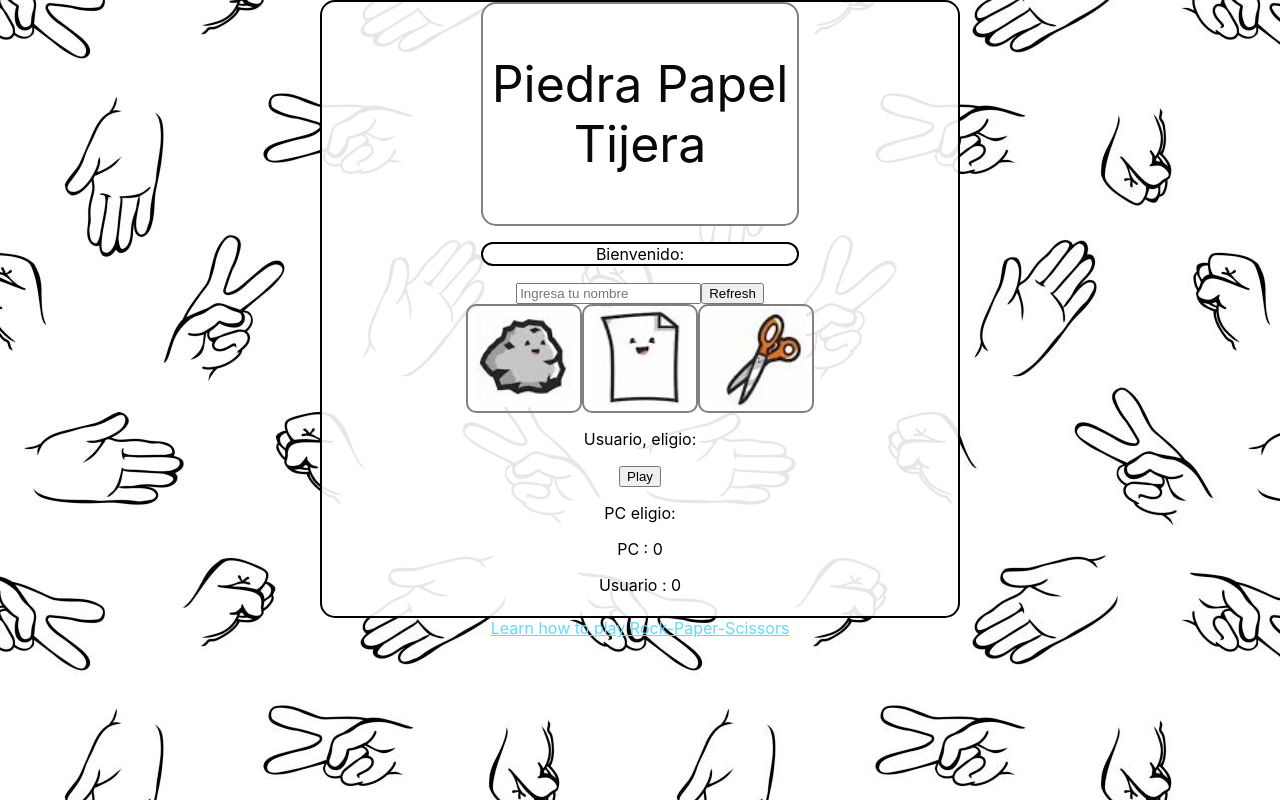
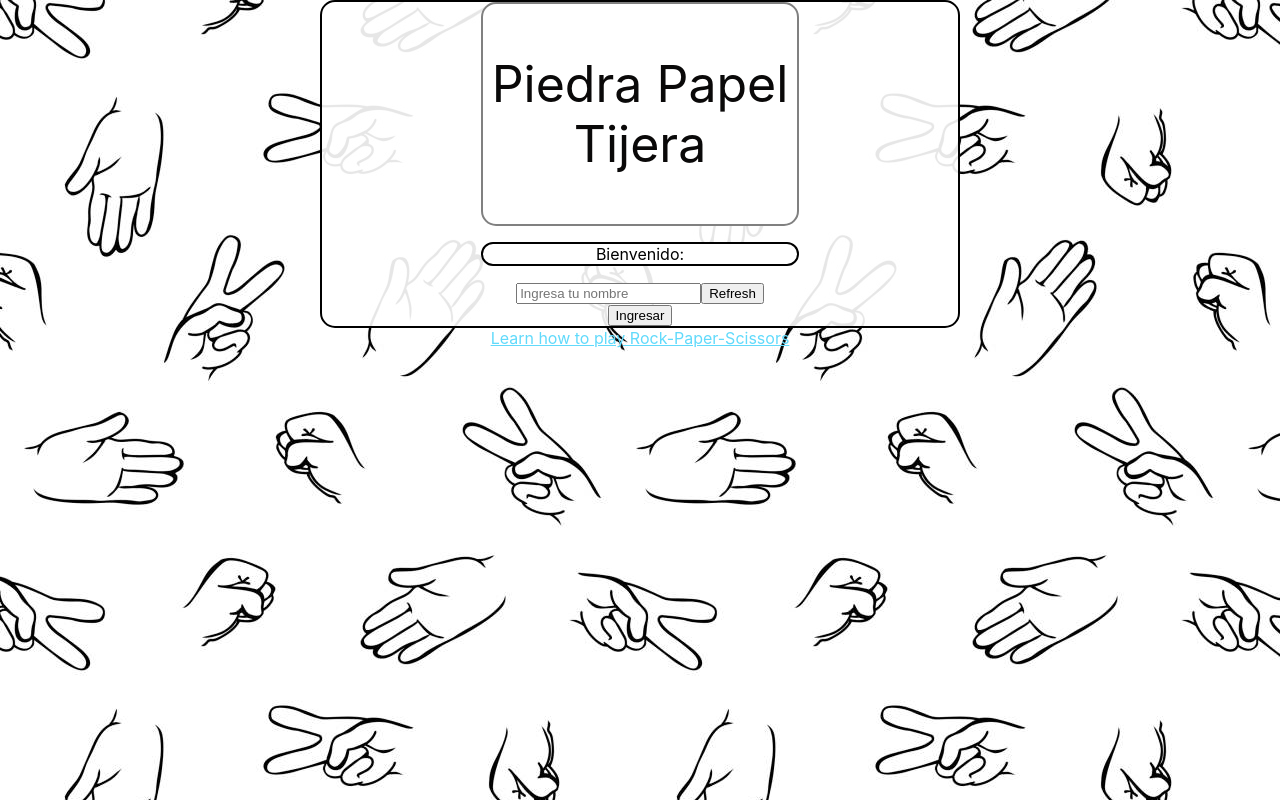
Before and after one commit to TomasWW/practicoN3, a React (Create React App) app: page / in a window 1280 px wide. Built offline with nearby package versions, Linux system fonts and the light colour scheme.

Commit message:
renderiza primero un componente luego el otro

```diff
--- a/src/App.js
+++ b/src/App.js
@@ -5,7 +5,7 @@ import React, { useState } from "react";
 
 function App() {
   const [name, setName] = useState("");
-
+  const [currentStep, setCurrentStep] = useState(1);
 
   return (
     <div className="App">
@@ -13,10 +13,13 @@ function App() {
         <header className="App-header">
           <p className="title">Piedra Papel Tijera</p>
         </header>
-        <GetUserName name={name} setName={setName} />
-
-        <Game name={name}  />
-
+        {currentStep === 1 && <GetUserName name={name} setName={setName} />}
+        {currentStep === 1 && (
+          <button onClick={() => setCurrentStep(currentStep + 1)}>
+            Ingresar
+          </button>
+        )}
+        {currentStep === 2 && <Game name={name} />}
       </div>
       <footer>
         <a
--- a/src/componets/GetUserName.jsx
+++ b/src/componets/GetUserName.jsx
@@ -34,11 +34,9 @@ export const GetUserName = ({ name, setName }) => {
         onChange={handleChange}
         onBlur={handleBlur}
         placeholder="Ingresa tu nombre"
+
       />
       <button onClick={refreshName}>Refresh</button>
-
-
-
     </div>
   );
 };
```
